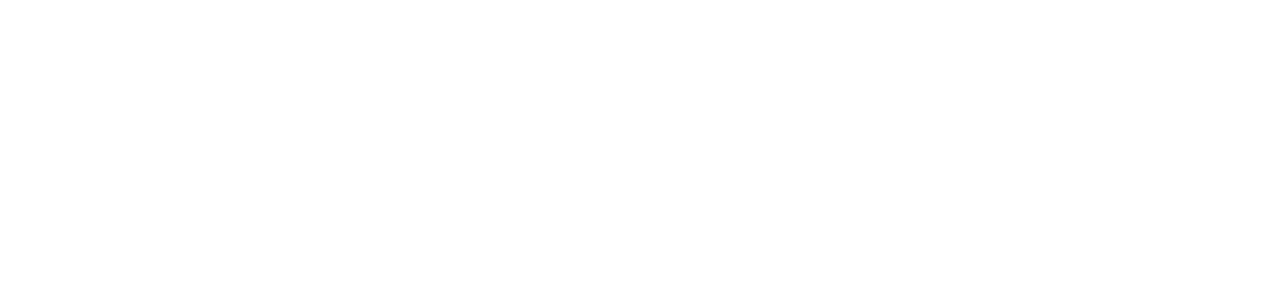
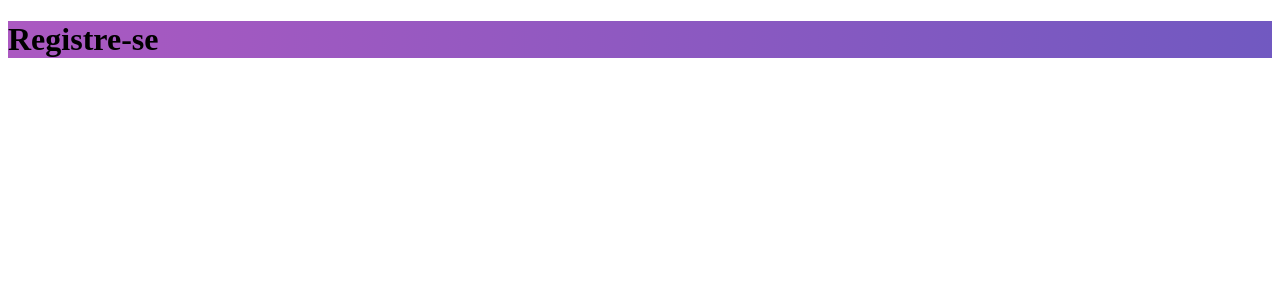
Before and after one commit to profdangarcia/gobarber-reactjs, a React (Create React App) app: page /register in a window 1280 px wide. Shown: the top 300 px of the page. Built offline with nearby package versions, Linux system fonts and the light colour scheme.

Commit message:
Layouts Configuration

```diff
--- a/package.json
+++ b/package.json
@@ -12,7 +12,8 @@
     "react-dom": "^16.12.0",
     "react-router-dom": "^5.1.2",
     "react-scripts": "3.3.0",
-    "reactotron-react-js": "^3.3.7"
+    "reactotron-react-js": "^3.3.7",
+    "styled-components": "^4.4.1"
   },
   "scripts": {
     "start": "react-scripts start",
--- a/src/pages/Dashboard/index.js
+++ b/src/pages/Dashboard/index.js
@@ -3,5 +3,5 @@
 // import { Container } from './styles';
 
 export default function Dashboard() {
-  return <div />;
+  return <h1>Dashboard</h1>;
 }
--- a/src/pages/Profile/index.js
+++ b/src/pages/Profile/index.js
@@ -3,5 +3,5 @@
 // import { Container } from './styles';
 
 export default function Dashboard() {
-  return <div />;
+  return <h1>Profile</h1>;
 }
--- a/src/pages/SignIn/index.js
+++ b/src/pages/SignIn/index.js
@@ -3,5 +3,5 @@
 // import { Container } from './styles';
 
 export default function Dashboard() {
-  return <div />;
+  return <h1>Login</h1>;
 }
--- a/src/pages/SignUp/index.js
+++ b/src/pages/SignUp/index.js
@@ -3,5 +3,5 @@
 // import { Container } from './styles';
 
 export default function Dashboard() {
-  return <div />;
+  return <h1>Registre-se</h1>;
 }
--- /dev/null
+++ b/src/pages/_layouts/auth/index.js
@@ -0,0 +1,13 @@
+import React from 'react';
+
+import PropTypes from 'prop-types';
+
+import { Wrapper } from './styles';
+
+export default function AuthLayout({ children }) {
+  return <Wrapper>{children}</Wrapper>;
+}
+
+AuthLayout.propTypes = {
+  children: PropTypes.element.isRequired,
+};
--- /dev/null
+++ b/src/pages/_layouts/auth/styles.js
@@ -0,0 +1,6 @@
+import styled from 'styled-components';
+
+export const Wrapper = styled.div`
+  height: 100%;
+  background: linear-gradient(-90deg, #7159c1, #ab59c1);
+`;
--- /dev/null
+++ b/src/pages/_layouts/default/index.js
@@ -0,0 +1,13 @@
+import React from 'react';
+
+import PropTypes from 'prop-types';
+
+import { Wrapper } from './styles';
+
+export default function DefaultLayout({ children }) {
+  return <Wrapper>{children}</Wrapper>;
+}
+
+DefaultLayout.propTypes = {
+  children: PropTypes.element.isRequired,
+};
--- /dev/null
+++ b/src/pages/_layouts/default/styles.js
@@ -0,0 +1,6 @@
+import styled from 'styled-components';
+
+export const Wrapper = styled.div`
+  height: 100%;
+  background: #333;
+`;
--- a/src/routes/Route.js
+++ b/src/routes/Route.js
@@ -1,6 +1,9 @@
 import React from 'react';
 import { Route, Redirect } from 'react-router-dom';
 import PropTypes from 'prop-types';
+
+import AuthLayout from '../pages/_layouts/auth';
+import DefaultLayout from '../pages/_layouts/default';
 
 export default function RouteWrapper({
   component: Component,
@@ -16,7 +19,20 @@
     return <Redirect to="/dashboard" />;
   }
 
-  return <Route {...rest} component={Component} />;
+  const Layout = signed ? DefaultLayout : AuthLayout;
+
+  // return <Route {...rest} component={Component} />;
+
+  return (
+    <Route
+      {...rest}
+      render={props => (
+        <Layout>
+          <Component {...props} />
+        </Layout>
+      )}
+    />
+  );
 }
 
 RouteWrapper.propTypes = {
```
Also changed, not shown: notes-mod09.txt, 1 other file (tests, documents, lock files or other folders).
